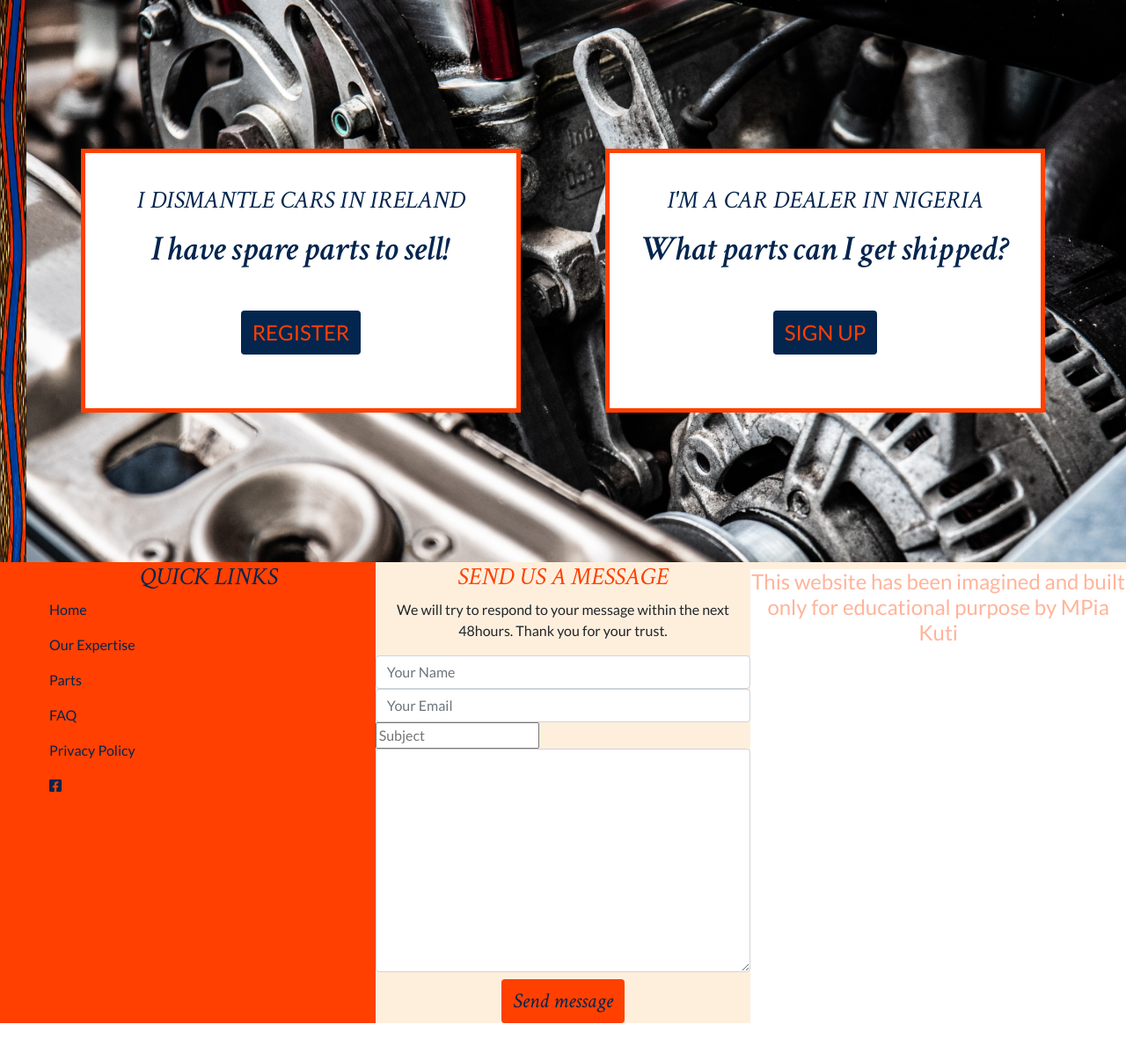
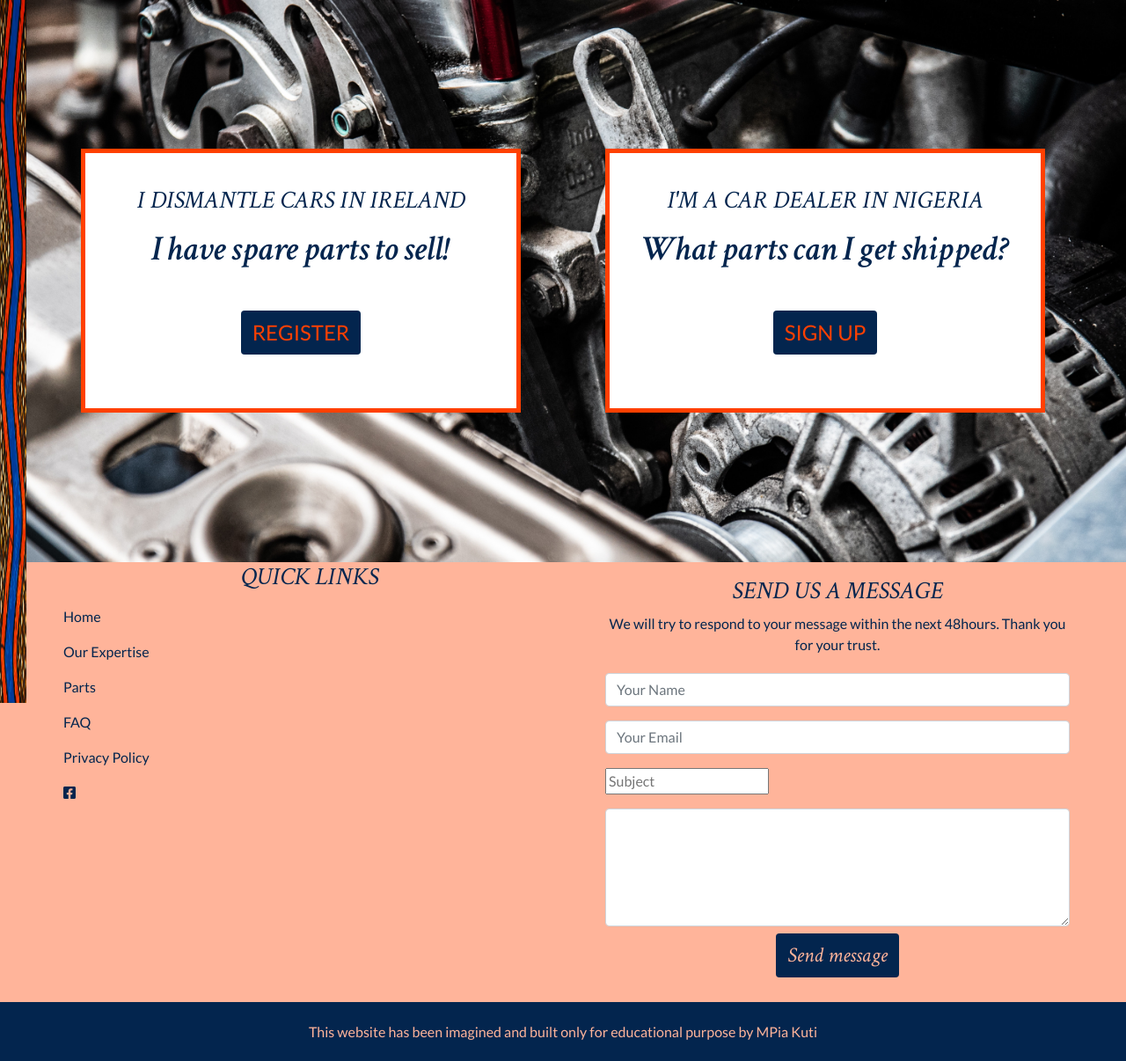
Before and after one commit to mkuti/corklagos-venture, a Django app: page / in a window 1280 px wide. Shown: the part 127-1333 px from the top of the page at 88% size. Before the commit the page ends 1290 px from the top, so only its background shows below. Run offline with Django 3.2, Linux system fonts and the light colour scheme; some libraries are stand-ins or nearby versions.

Commit message:
Fixed style, background-color of footer

```diff
--- a/static/css/style.css
+++ b/static/css/style.css
@@ -178,7 +178,9 @@ call-container .call-content {
     font-family: "Crimson Text", sans-serif;
 }
 
-
+.form-field {
+    margin-bottom: 1rem;
+}
 
 
 /* media queries */
--- a/templates/footer.html
+++ b/templates/footer.html
@@ -2,11 +2,11 @@
 
 <section class="footer">
     <div class="container-fluid">
-        <div class="row text-center">
-            <div class="links-footer bg-wheel pl-md-5 pl-2 text-oxford col-12 col-md-6 col-lg-4">
-                <h3 class="text-uppercase header-footer">Quick Links</h3>
+        <div class="row text-center bg-melon px-3">
+            <div class="links-footer pl-md-5 pl-2 text-oxford col-12 col-lg-6">
+                <h3 class="text-uppercase header-footer mb-3">Quick Links</h3>
                 <div class="row text-center">
-                    <div class="col-6 col-md-12">
+                    <div class="col-6 col-lg-12">
                         <div class="links-item mb-md-3 row">
                             <div class="col-12">
                                  <a href="">Home</a>
@@ -24,7 +24,7 @@
                         </div>
 
                     </div>
-                    <div class="col-6 col-md-12">
+                    <div class="col-6 col-lg-12">
                         <div class="links-item mb-md-3 row">
                             <div class="col-12">
                                  <a href="">FAQ</a>
@@ -43,26 +43,28 @@
                     </div>
                 </div>
             </div>
-            <div class="col-12 col-md-6 col-lg-4">
-                <h3 class="text-uppercase header-footer text-wheel">Send us a message</h3>
+            <div class="col-12 col-lg-6 px-5 py-3 text-oxford">
+                <h3 class="text-uppercase header-footer ">Send us a message</h3>
                 <p>We will try to respond to your message within the next 48hours. Thank you for your trust.</p>
                 <div class="row text-left">
-                    <form class="col-12 needs-validation contact-form">
-                        <input type="text" name="name" id="fullname" class="form-control" placeholder="Your Name" required/>
-                        <input type="email" class="form-control" id="email" aria-describedby="emailHelp" placeholder="Your Email" required/>
-                        <input type="text" id="subject" aria-describedby="emailsubject" placeholder="Subject" required/>
-                        <textarea rows="10" name="querydetails" id="querydetails" class="form-control" placeholder="Your message" required>
+                    <form class="col-12 my-1 needs-validation contact-form">
+                        <input type="text" name="name" id="fullname" class="form-control form-field" placeholder="Your Name" required/>
+                        <input type="email" class="form-control form-field" id="email" placeholder="Your Email" required/>
+                        <input type="text" id="subject" placeholder="Subject" class="form-field" required/>
+                        <textarea rows="5" name="querydetails" id="querydetails" class="form-control" placeholder="Your message" required>
                         </textarea>
                         <div class="form-row text-center">
                             <div class="col">
-                                <button type="submit" class="btn bg-wheel text-oxford btn-contact mt-2">Send message</button>
+                                <button type="submit" class="btn bg-oxford text-melon btn-contact my-2">Send message</button>
                             </div>
                         </div>
                     </form>
                 </div>
             </div>
-            <div class="col-12 col-lg-4 bg-white text-melon mt-2">
-                <h4>This website has been imagined and built only for educational purpose by MPia Kuti </h4>
+        </div>
+        <div class="row text-center bg-oxford p-3">
+            <div class="col-12 text-melon px-3 mt-2">
+                <h6>This website has been imagined and built only for educational purpose by MPia Kuti </h6>
             </div>
         </div>
     </div>
```
